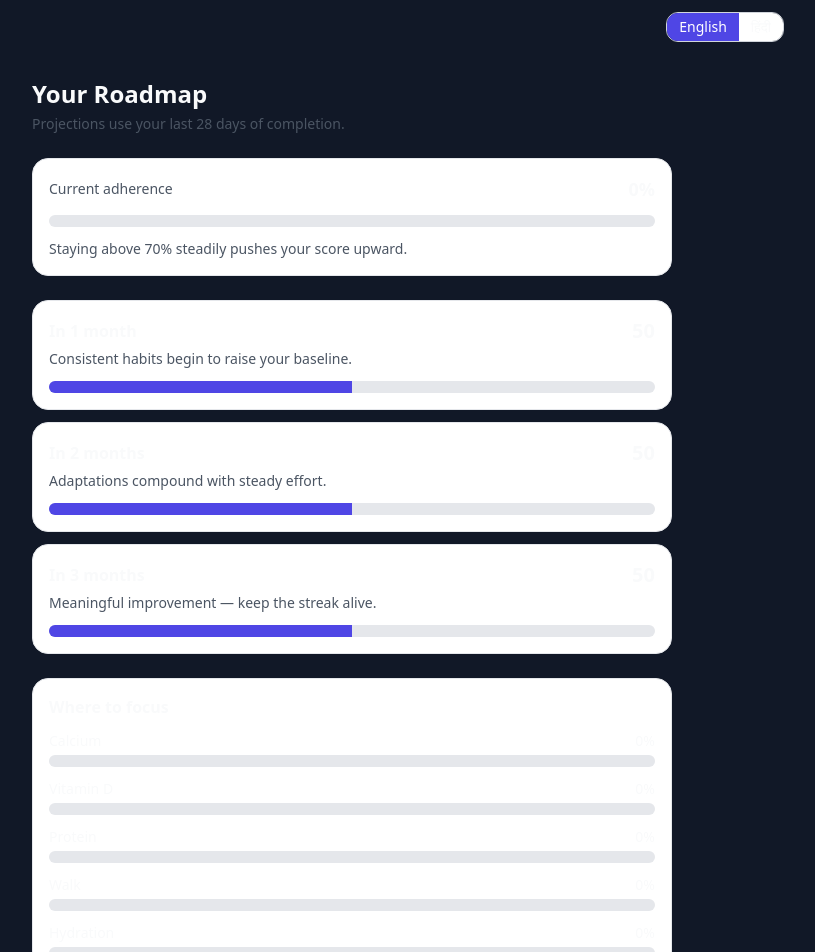
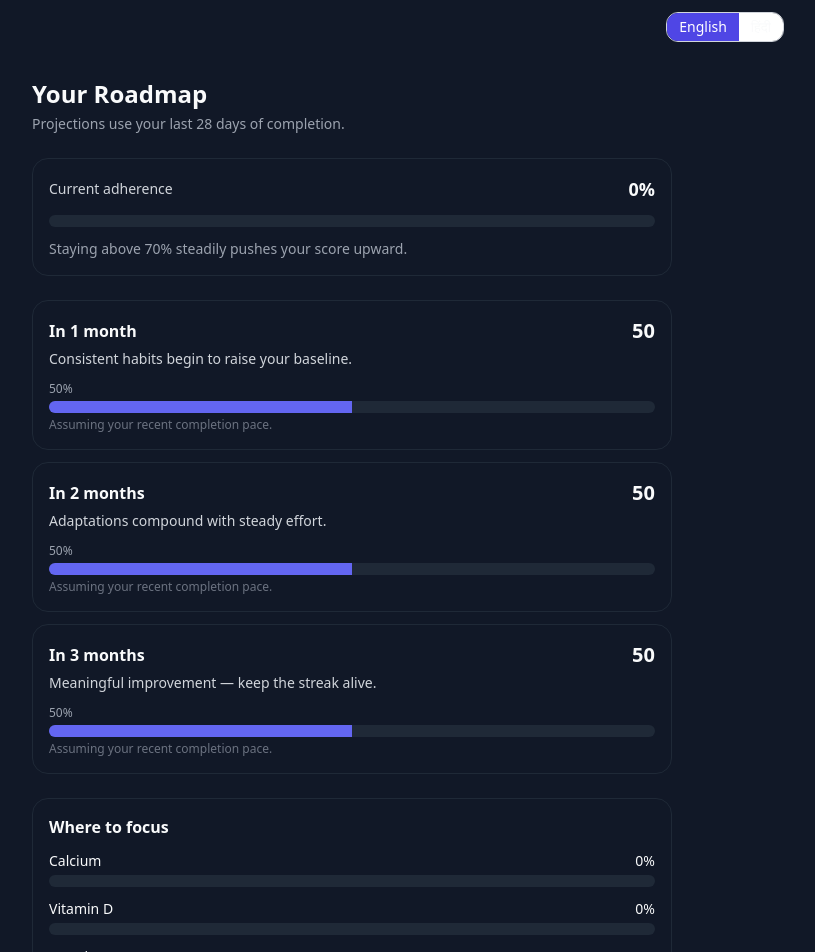
Before and after one commit to shivanamdeo23-cpu/regain, a Next.js app: page /roadmap in a window 1280 px wide. Shown: the top 952 px of the page, without its empty margins (288-1103 px from the left). Built offline with nearby package versions, Linux system fonts and the light colour scheme.

Commit message:
Update page.tsx

```diff
--- a/app/roadmap/page.tsx
+++ b/app/roadmap/page.tsx
@@ -3,136 +3,129 @@
 export const dynamic = 'force-dynamic';
 
 import React, { useEffect, useMemo, useState } from 'react';
+import { useI18n } from '@/app/providers/TranslationProvider';
 
-/* ---------- tiny helpers (SSR-safe) ---------- */
+/* ---- SSR-safe helpers ---- */
 const isBrowser = typeof window !== 'undefined';
 const isoDay = (d = new Date()) =>
-  `${d.getFullYear()}-${String(d.getMonth()+1).padStart(2,'0')}-${String(d.getDate()).padStart(2,'0')}`;
-const STORAGE_PREFIX = 'bonehub:day:';
-const kDay = (dateStr: string) => `${STORAGE_PREFIX}${dateStr}`;
-const dateOffset = (baseISO: string, days: number) => {
-  const d = new Date(baseISO + 'T00:00:00');
-  d.setDate(d.getDate() + days);
-  return isoDay(d);
-};
+  `${d.getFullYear()}-${String(d.getMonth() + 1).padStart(2, '0')}-${String(d.getDate()).padStart(2, '0')}`;
+const STORAGE_PREFIX = 'bonehub:day:'; const kDay = (d: string) => `${STORAGE_PREFIX}${d}`;
+const dateOffset = (baseISO: string, days: number) => { const dt = new Date(baseISO + 'T00:00:00'); dt.setDate(dt.getDate() + days); return isoDay(dt); };
 type DayState = { date: string; tasks: Record<string, boolean> };
-const loadDay = (dateStr: string): DayState | null => {
-  if (!isBrowser) return null;
-  try { const raw = localStorage.getItem(kDay(dateStr)); return raw ? JSON.parse(raw) as DayState : null; } catch { return null; }
+const loadDay = (d: string): DayState | null => { if (!isBrowser) return null; try { const raw = localStorage.getItem(kDay(d)); return raw ? JSON.parse(raw) : null; } catch { return null; } };
+
+/* ---- UI ---- */
+const Bar = ({ value, max, showPct = false }: { value: number; max: number; showPct?: boolean }) => {
+  const pct = Math.max(0, Math.min(100, Math.round(((value || 0) / max) * 100)));
+  return (
+    <div className="w-full">
+      {showPct && <div className="text-xs mb-1 text-gray-400">{pct}%</div>}
+      <div className="h-3 bg-gray-800 rounded-full overflow-hidden">
+        <div className="h-full bg-indigo-500 transition-all" style={{ width: `${pct}%` }} />
+      </div>
+    </div>
+  );
 };
 
-/* ---------- simple progress bar ---------- */
-function ProgressBar({ value, max }: { value: number; max: number }) {
-  const pct = Math.max(0, Math.min(100, Math.round((value / max) * 100)));
-  return (
-    <div className="w-full h-3 bg-gray-200 rounded-full overflow-hidden" role="progressbar" aria-valuenow={pct} aria-valuemin={0} aria-valuemax={100}>
-      <div className="h-full bg-indigo-600 transition-all" style={{ width: `${pct}%` }} />
-    </div>
-  );
-}
-
-/* ---------- projection model (simple + tweakable) ---------- */
-type TaskWeight = { key: string; weight: number; label: string };
+/* ---- model ---- */
+type TaskKey = 'calcium' | 'vitd' | 'protein' | 'walk10' | 'hydrate2l';
+type TaskWeight = { key: TaskKey; weight: number };
 const TASKS: TaskWeight[] = [
-  { key: 'calcium',   weight: 1.0, label: 'Calcium' },
-  { key: 'vitd',      weight: 0.8, label: 'Vitamin D' },
-  { key: 'protein',   weight: 0.6, label: 'Protein' },
-  { key: 'walk10',    weight: 0.7, label: 'Walk' },
-  { key: 'hydrate2l', weight: 0.2, label: 'Hydration' },
+  { key: 'calcium', weight: 1.0 },
+  { key: 'vitd', weight: 0.8 },
+  { key: 'protein', weight: 0.6 },
+  { key: 'walk10', weight: 0.7 },
+  { key: 'hydrate2l', weight: 0.2 },
 ];
-const BASE_SCORE = 50;
-const MAX_SCORE = 100;
-const MONTHLY_GAIN_AT_100_ADHERENCE = 8;
+const BASE_SCORE = 50, MAX_SCORE = 100, MONTHLY_GAIN_AT_100 = 8;
 
 export default function RoadmapPage() {
+  const { t } = useI18n();
   const today = isoDay();
   const [hydrated, setHydrated] = useState(false);
-
   useEffect(() => { if (isBrowser) setHydrated(true); }, []);
 
-  // Compute weighted adherence over last 28 days
   const { adherencePct, byTask } = useMemo(() => {
-    if (!hydrated) return { adherencePct: 0, byTask: {} as Record<string, number> };
-
+    if (!hydrated) return { adherencePct: 0, byTask: {} as Record<TaskKey, number> };
     const days = 28;
-    const counts: Record<string, number> = Object.fromEntries(TASKS.map(t => [t.key, 0]));
+    const counts: Record<TaskKey, number> = { calcium: 0, vitd: 0, protein: 0, walk10: 0, hydrate2l: 0 };
     for (let i = 0; i < days; i++) {
       const dISO = dateOffset(today, -i);
       const ds = loadDay(dISO);
       if (!ds) continue;
-      for (const t of TASKS) if (ds.tasks?.[t.key]) counts[t.key] += 1;
+      (Object.keys(counts) as TaskKey[]).forEach(k => { if (ds.tasks?.[k]) counts[k] += 1; });
     }
-
-    const totalWeight = TASKS.reduce((s, t) => s + t.weight, 0);
-    const weighted = TASKS.reduce((s, t) => s + (counts[t.key] / days) * t.weight, 0);
-    const adherence = totalWeight ? (weighted / totalWeight) : 0;
-
-    const perTaskRate: Record<string, number> = {};
-    TASKS.forEach(t => { perTaskRate[t.key] = counts[t.key] / days; });
-
-    return { adherencePct: Math.round(adherence * 100), byTask: perTaskRate };
+    const tw = TASKS.reduce((s, x) => s + x.weight, 0);
+    const weighted = TASKS.reduce((s, x) => s + (counts[x.key] / days) * x.weight, 0);
+    const adh = tw ? weighted / tw : 0;
+    const per: Record<TaskKey, number> = { calcium: 0, vitd: 0, protein: 0, walk10: 0, hydrate2l: 0 };
+    (Object.keys(per) as TaskKey[]).forEach(k => (per[k] = counts[k] / days));
+    return { adherencePct: Math.round(adh * 100), byTask: per };
   }, [hydrated, today]);
 
-  const project = (months: number) =>
-    Math.min(MAX_SCORE, Math.round(BASE_SCORE + months * MONTHLY_GAIN_AT_100_ADHERENCE * (adherencePct / 100)));
+  const project = (m: number) =>
+    Math.min(MAX_SCORE, Math.round(BASE_SCORE + m * MONTHLY_GAIN_AT_100 * (adherencePct / 100)));
 
   const cards = [
-    { label: 'In 1 month',  score: project(1), copy: 'Consistent habits begin to raise your baseline.' },
-    { label: 'In 2 months', score: project(2), copy: 'Adaptations compound with steady effort.' },
-    { label: 'In 3 months', score: project(3), copy: 'Meaningful improvement — keep the streak alive.' },
+    { label: t('common.in1'), score: project(1), copy: t('roadmap.consistent') },
+    { label: t('common.in2'), score: project(2), copy: t('roadmap.compound') },
+    { label: t('common.in3'), score: project(3), copy: t('roadmap.meaningful') },
   ];
 
   return (
     <main className="mx-auto max-w-2xl px-4 py-6 space-y-6">
       <header className="space-y-1">
-        <h1 className="text-2xl font-bold">Your Roadmap</h1>
-        <p className="text-sm text-gray-600">Projections use your last 28 days of completion.</p>
+        <h1 className="text-2xl font-bold">{t('common.roadmap')}</h1>
+        <p className="text-sm text-gray-400">{t('common.roadmapTag')}</p>
       </header>
 
-      <section className="rounded-2xl border border-gray-200 p-4 bg-white space-y-3">
+      <section className="rounded-2xl border border-gray-800 p-4 bg-gray-900 space-y-3">
         <div className="flex items-center justify-between">
-          <span className="text-sm text-gray-600">Current adherence</span>
+          <span className="text-sm text-gray-300">{t('common.currentAdherence')}</span>
           <span className="text-lg font-semibold">{adherencePct}%</span>
         </div>
-        <ProgressBar value={adherencePct} max={100} />
-        <p className="text-sm text-gray-600">Staying above 70% steadily pushes your score upward.</p>
+        <Bar value={adherencePct} max={100} />
+        <p className="text-sm text-gray-400">{t('common.stayingAbove')}</p>
       </section>
 
       <section className="grid grid-cols-1 gap-3">
         {cards.map(c => (
-          <div key={c.label} className="rounded-2xl border border-gray-200 p-4 bg-white">
-            <div className="flex items-center justify-between">
+          <div key={c.label} className="rounded-2xl border border-gray-800 p-4 bg-gray-900">
+            <div className="flex items-center justify-between mb-1">
               <h3 className="font-semibold">{c.label}</h3>
               <span className="text-xl font-bold">{c.score}</span>
             </div>
-            <p className="mt-1 text-sm text-gray-600">{c.copy}</p>
+            <p className="text-sm text-gray-300">{c.copy}</p>
             <div className="mt-3">
-              <ProgressBar value={c.score} max={100} />
+              <Bar value={c.score} max={100} showPct />
             </div>
+            <p className="mt-1 text-xs text-gray-500">{t('roadmap.assuming')}</p>
           </div>
         ))}
       </section>
 
-      <section className="rounded-2xl border border-gray-200 p-4 bg-white space-y-3">
-        <h3 className="font-semibold">Where to focus</h3>
-        {TASKS.map(t => {
-          const pct = Math.round((byTask[t.key] ?? 0) * 100);
+      <section className="rounded-2xl border border-gray-800 p-4 bg-gray-900 space-y-3">
+        <h3 className="font-semibold">{t('common.focus')}</h3>
+        {(Object.keys(byTask) as TaskKey[]).map(k => {
+          const pct = Math.round((byTask[k] ?? 0) * 100);
           return (
-            <div key={t.key} className="space-y-1">
+            <div key={k} className="space-y-1">
               <div className="flex items-center justify-between">
-                <span className="text-sm">{t.label}</span>
+                <span className="text-sm">{t(`tasks.${k}`)}</span>
                 <span className="text-sm font-medium">{pct}%</span>
               </div>
-              <ProgressBar value={pct} max={100} />
+              <Bar value={pct} max={100} />
             </div>
           );
         })}
       </section>
 
-      <nav className="flex justify-center gap-3 text-sm text-gray-600">
-        <a className="underline" href="/daily">Back to Today</a>
+      <nav className="flex justify-center gap-3 text-sm text-gray-400">
+        <a className="underline" href="/daily">{t('common.backToToday')}</a>
         <span>·</span>
-        <a className="underline" href="/premium">See Premium</a>
+        <a className="underline" href="/premium">{t('common.seePremium')}</a>
+        <span>·</span>
+        <a className="underline" href="/future">{t('common.viewFuture')}</a>
       </nav>
     </main>
   );
```
